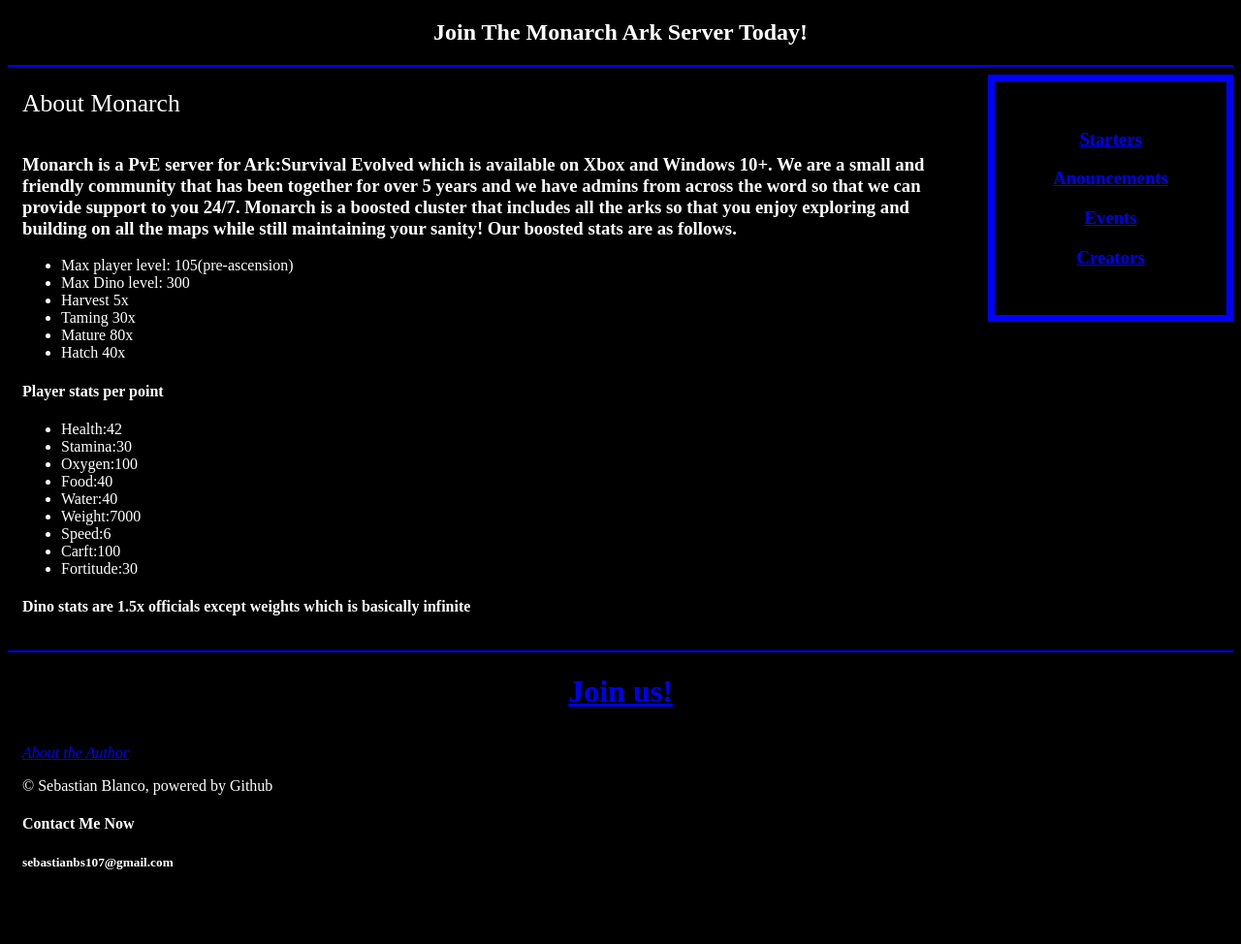
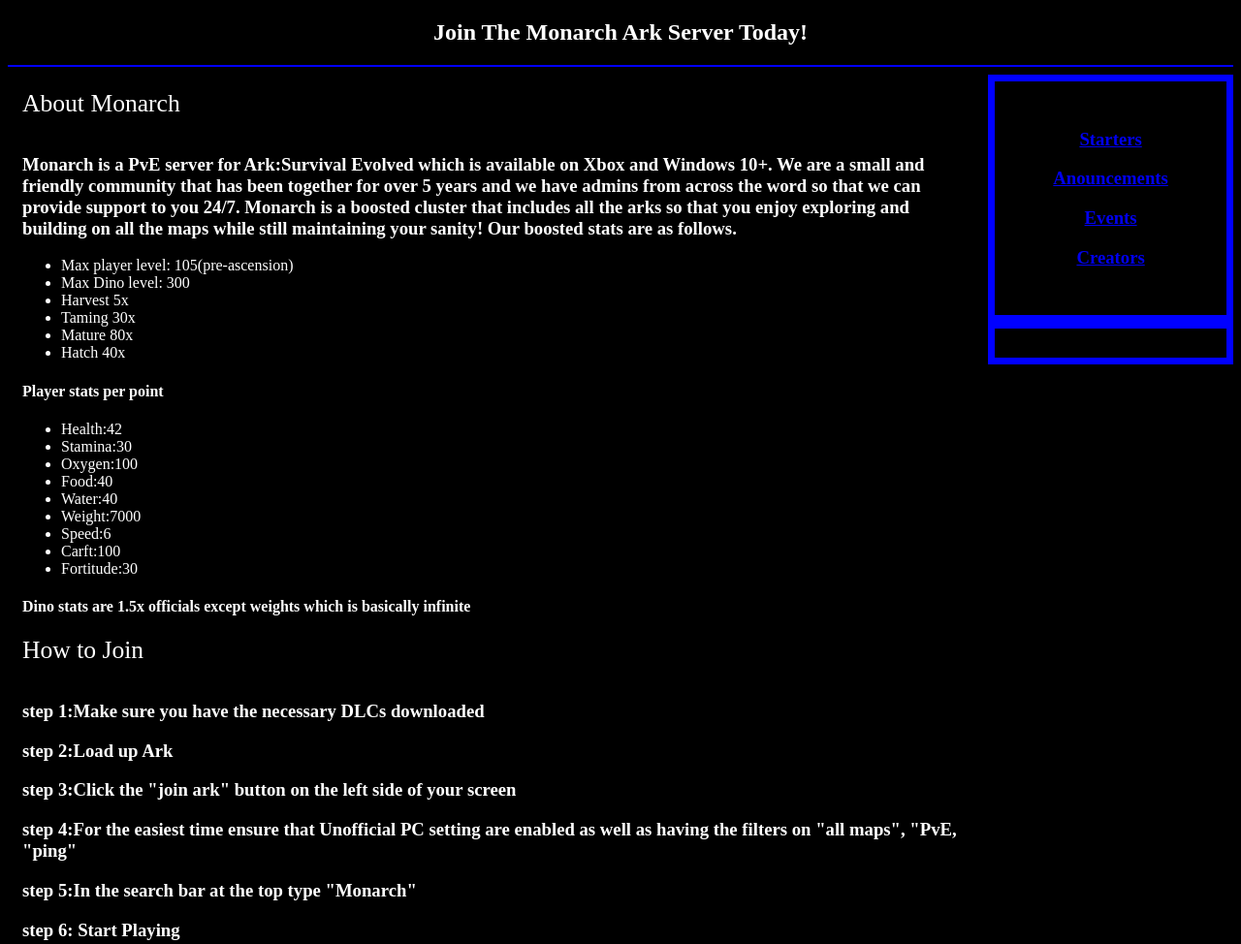
Before and after one commit to Sebastian000000/Promotional-Website.github.io, a plain HTML site: page index.html in a window 1280 px wide. Shown: the top 974 px of the page at 97% size. Before the commit the page ends 943 px from the top, so only its background shows below. Drawn offline with Linux system fonts and the light colour scheme.

Commit message:
Update index.html

```diff
--- a/index.html
+++ b/index.html
@@ -51,6 +51,12 @@
 
        }
        .aside{
+           float: left;
+           width: 20%;
+           padding: 15px;
+           border: 7px solid Blue;
+       }
+       .aside2{
            float: left;
            width: 20%;
            padding: 15px;
@@ -112,6 +118,16 @@
 </ul>
 <h4><strong>Dino stats are 1.5x officials except weights which is basically infinite</strong></h4>
 </section>
+<section>
+    <header style="font-size:2vw">How to Join</header>
+    <br>
+<strong>
+<h3>step 1:Make sure you have the necessary DLCs downloaded</h3>
+<h3>step 2:Load up Ark</h3>
+<h3>step 3:Click the "join ark" button on the left side of your screen</h3>
+<h3>step 4:For the easiest time ensure that Unofficial PC setting are enabled as well as having the filters on "all maps", "PvE, "ping"</h3>
+<h3>step 5:In the search bar at the top type "Monarch"</h3>
+<h3>step 6: Start Playing</h3>
 </body>
 
 </div>
@@ -122,6 +138,7 @@
     <a href="More Information/Events.html" target="_blank"><strong><h1>Events</h1></strong></a>
     <a href="More Information/Creators.html" target="_blank"><strong><h1>Creators</h1></strong></a>
 </div></center></nav></div></aside>
+<aside style="background-color:black;"><div class="aside2"> </div></aside>
 <hr size="2" width="100%" color="blue">
 <center><header style="background-color:black;"><a href="https://discord.com/invite/tkAckRUDfh" target="_blank"><strong><h1>Join us!</h1></strong></a></header></center>
     <footer style="background-color:black;"><div class="footersection1">
```
